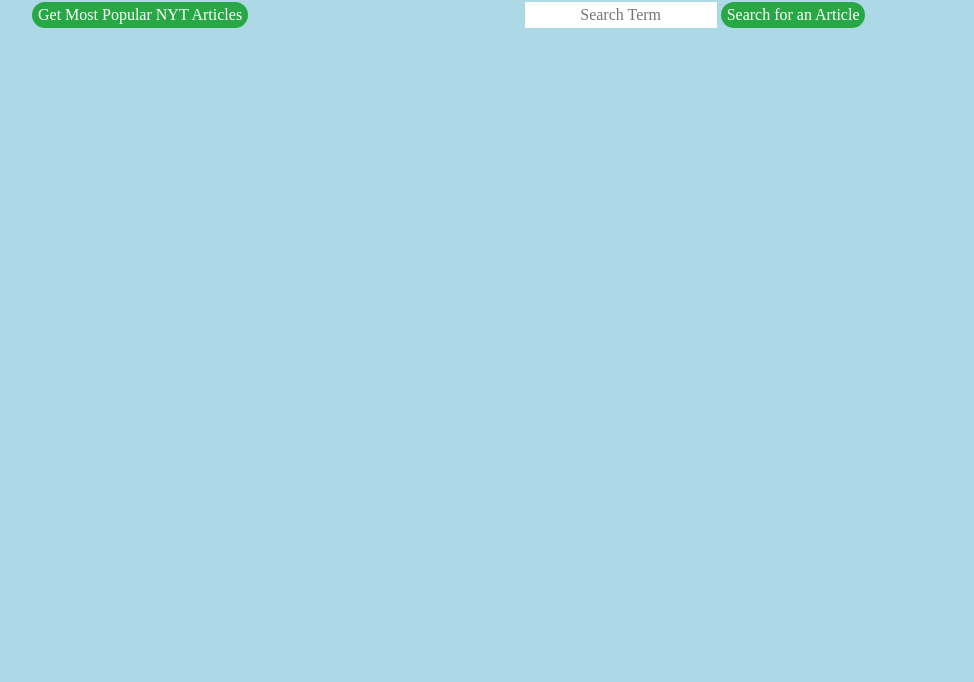
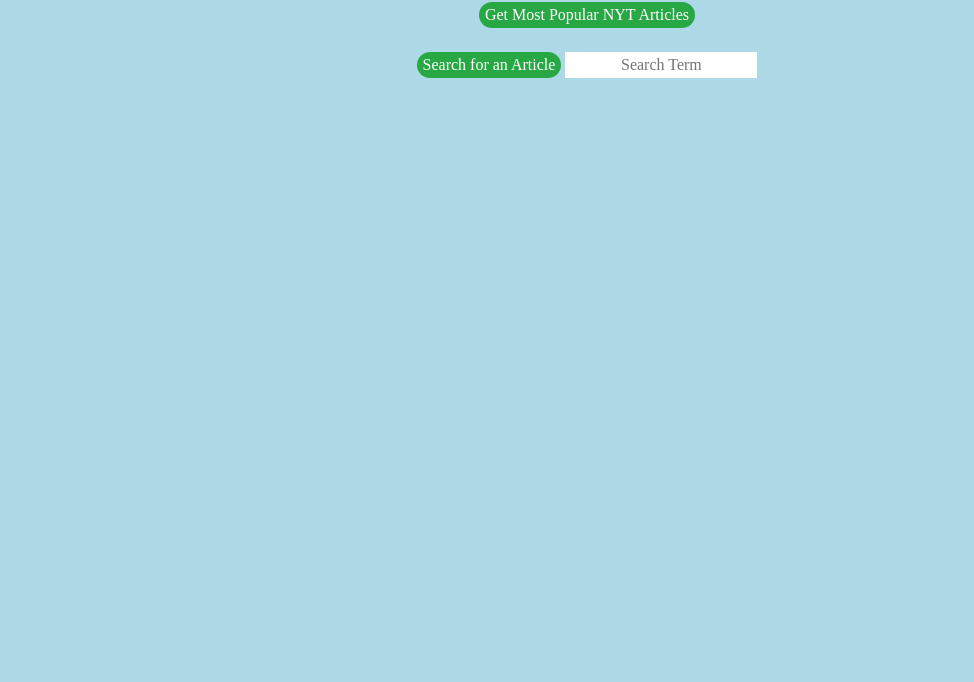
Before and after one commit to lmschless/NYT-API, a website built with webpack: page src/index.html in a window 1280 px wide. Shown: the part 118-800 px from the top of the page, without its empty margins (53-1027 px from the left). Built offline with nearby package versions, Linux system fonts and the light colour scheme; a web font is replaced by a local one.

Commit message:
cleaned up website layout. removed unused css rule.

```diff
--- a/src/app.css
+++ b/src/app.css
@@ -25,6 +25,6 @@ html body {
 	border: none;
 }
 
-#test {
+/* #test {
 	float: left;
-}
+} */
--- a/src/index.html
+++ b/src/index.html
@@ -10,15 +10,17 @@
       <!-- <label for="location">Enter a location:</label>
       <input id="location" type="text"> -->
       <div id="test">
+
+      </div>
+      <div class="form-group" id=''>
         <button class="btn-success buttons" id="popular-articles">Get Most
           Popular NYT
           Articles</button>
-      </div>
-      <div class="form-group" id=''>
-        <input type="text" placeholder="Search Term"
+        <br>
+        <br>
+        <button class="btn-success buttons" id="search-articles">Search for an
+          Article</button> <input type="text" placeholder="Search Term"
           id="search-box">
-        <button class="btn-success buttons" id="search-articles">Search for an
-          Article</button>
       </div>
       <br>
       <br>
```
